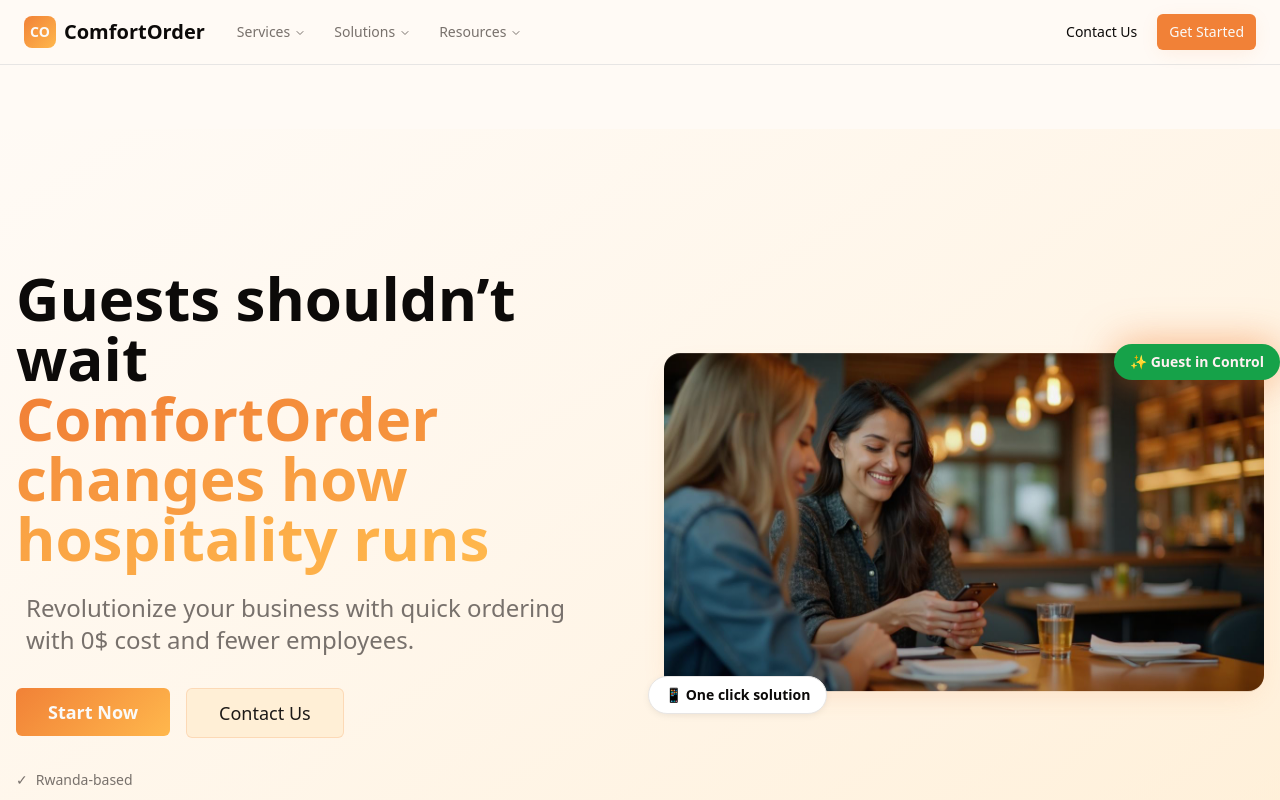
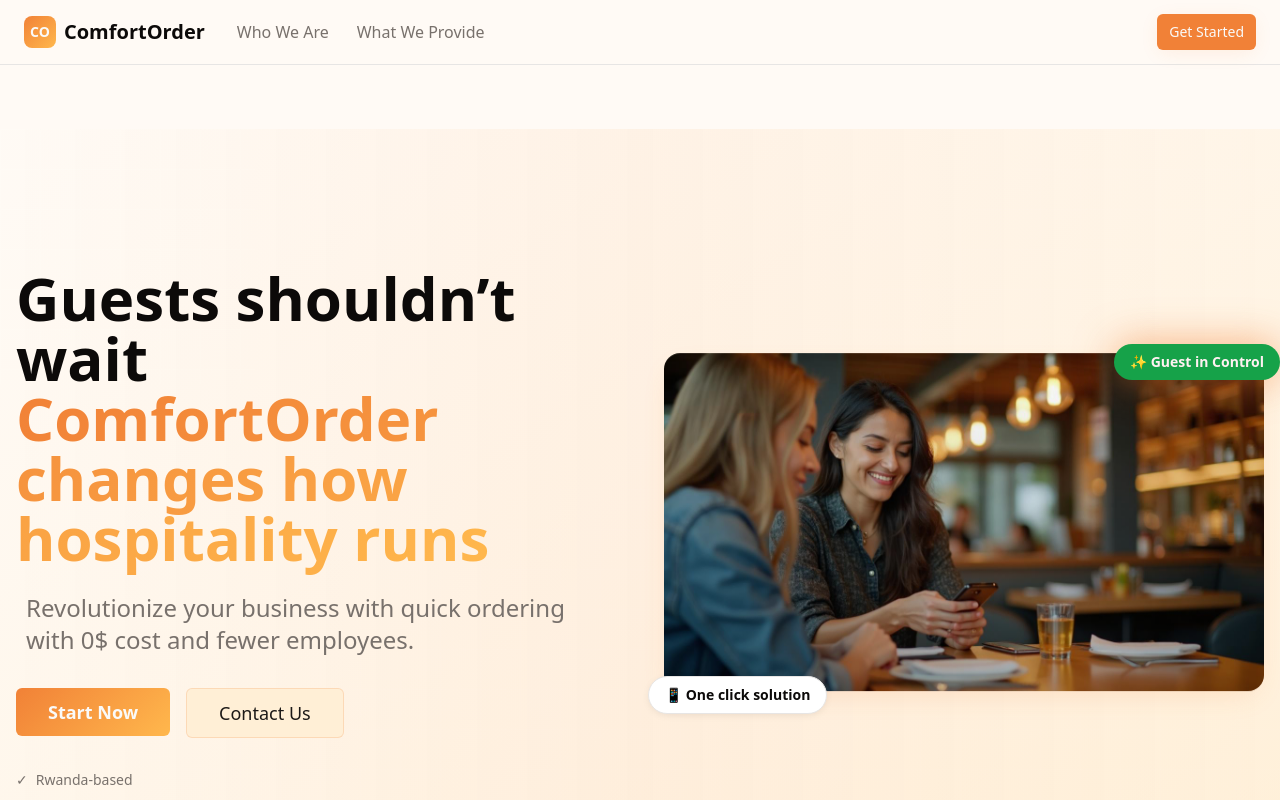
Before and after one commit to bilyv/comfortorder, a React (Vite) app: page / in a window 1280 px wide. Shown: the top 800 px of the page. Built offline with nearby package versions, Linux system fonts and the light colour scheme.

Commit message:
Update Navbar and Hero Section
Remove "Contact Us", "Service", and "Resources" from the navbar. Add "Who We Are" and "What We Provide" with specified text content. Move the hamburger icon to the right side. Add an animated, continuous grid background to the hero section.

```diff
--- a/src/components/Header.tsx
+++ b/src/components/Header.tsx
@@ -1,14 +1,10 @@
-import { BookOpenIcon, InfoIcon, LifeBuoyIcon } from "lucide-react";
 import Logo from "@/components/ui/logo";
-import { cn } from "@/lib/utils";
 import { Button } from "@/components/ui/button";
 import {
   NavigationMenu,
-  NavigationMenuContent,
   NavigationMenuItem,
   NavigationMenuLink,
   NavigationMenuList,
-  NavigationMenuTrigger,
 } from "@/components/ui/navigation-menu";
 import {
   Popover,
@@ -20,47 +16,12 @@ import ContactModal from "@/components/ContactModal";
 // Navigation links array to be used in both desktop and mobile menus
 const navigationLinks = [
   {
-    label: "Services",
-    submenu: true,
-    type: "description",
-    items: [
-      {
-        href: "#",
-        label: "Quick Ordering",
-        description: "Fast and efficient ordering system for guests.",
-      },
-      {
-        href: "#",
-        label: "Staff Management",
-        description: "Reduce staff workload with automated processes.",
-      },
-      {
-        href: "#",
-        label: "Analytics",
-        description: "Track performance and guest satisfaction.",
-      },
-    ],
+    href: "#testimonials",
+    label: "Who We Are"
   },
   {
-    label: "Solutions",
-    submenu: true,
-    type: "simple",
-    items: [
-      { href: "#", label: "For Restaurants" },
-      { href: "#", label: "For Hotels" },
-      { href: "#", label: "For Cafes" },
-      { href: "#", label: "For Bars" },
-    ],
-  },
-  {
-    label: "Resources",
-    submenu: true,
-    type: "icon",
-    items: [
-      { href: "#", label: "Getting Started", icon: "BookOpenIcon" },
-      { href: "#", label: "Support", icon: "LifeBuoyIcon" },
-      { href: "#", label: "About Us", icon: "InfoIcon" },
-    ],
+    href: "#pain",
+    label: "What We Provide"
   },
 ];
 
@@ -69,7 +30,35 @@ const Header = () => {
     <header className="bg-background/95 backdrop-blur-sm border-b border-border sticky top-0 z-50 px-4 md:px-6">
       <div className="flex h-16 items-center justify-between gap-4">
         {/* Left side */}
+        <div className="flex items-center gap-6">
+          <a href="#" className="text-primary hover:text-primary/90">
+            <Logo />
+          </a>
+          {/* Navigation menu */}
+          <NavigationMenu className="max-md:hidden">
+            <NavigationMenuList className="gap-2">
+              {navigationLinks.map((link, index) => (
+                <NavigationMenuItem key={index}>
+                  <NavigationMenuLink
+                    href={link.href}
+                    className="text-muted-foreground hover:text-primary py-1.5 font-medium px-2"
+                  >
+                    {link.label}
+                  </NavigationMenuLink>
+                </NavigationMenuItem>
+              ))}
+            </NavigationMenuList>
+          </NavigationMenu>
+        </div>
+
+        {/* Right side */}
         <div className="flex items-center gap-2">
+          <ContactModal>
+            <Button size="sm" className="text-sm">
+              Get Started
+            </Button>
+          </ContactModal>
+
           {/* Mobile menu trigger */}
           <Popover>
             <PopoverTrigger asChild>
@@ -105,155 +94,20 @@ const Header = () => {
                 </svg>
               </Button>
             </PopoverTrigger>
-            <PopoverContent align="start" className="w-64 p-1 md:hidden">
+            <PopoverContent align="end" className="w-64 p-1 md:hidden">
               <NavigationMenu className="max-w-none *:w-full">
                 <NavigationMenuList className="flex-col items-start gap-0 md:gap-2">
                   {navigationLinks.map((link, index) => (
                     <NavigationMenuItem key={index} className="w-full">
-                      {link.submenu ? (
-                        <>
-                          <div className="text-muted-foreground px-2 py-1.5 text-xs font-medium">
-                            {link.label}
-                          </div>
-                          <ul>
-                            {link.items.map((item, itemIndex) => (
-                              <li key={itemIndex}>
-                                <NavigationMenuLink
-                                  href={item.href}
-                                  className="py-1.5"
-                                >
-                                  {item.label}
-                                </NavigationMenuLink>
-                              </li>
-                            ))}
-                          </ul>
-                        </>
-                       ) : null}
-                      {/* Add separator between different types of items */}
-                      {index < navigationLinks.length - 1 &&
-                        // Show separator if:
-                        // 1. One is submenu and one is simple link OR
-                        // 2. Both are submenus but with different types
-                        ((!link.submenu &&
-                          navigationLinks[index + 1].submenu) ||
-                          (link.submenu &&
-                            !navigationLinks[index + 1].submenu) ||
-                          (link.submenu &&
-                            navigationLinks[index + 1].submenu &&
-                            link.type !== navigationLinks[index + 1].type)) && (
-                          <div
-                            role="separator"
-                            aria-orientation="horizontal"
-                            className="bg-border -mx-1 my-1 h-px w-full"
-                          />
-                        )}
+                      <NavigationMenuLink href={link.href} className="py-1.5">
+                        {link.label}
+                      </NavigationMenuLink>
                     </NavigationMenuItem>
                   ))}
                 </NavigationMenuList>
               </NavigationMenu>
             </PopoverContent>
           </Popover>
-          {/* Main nav */}
-          <div className="flex items-center gap-6">
-            <a href="#" className="text-primary hover:text-primary/90">
-              <Logo />
-            </a>
-            {/* Navigation menu */}
-            <NavigationMenu className="max-md:hidden">
-              <NavigationMenuList className="gap-2">
-                {navigationLinks.map((link, index) => (
-                  <NavigationMenuItem key={index}>
-                    {link.submenu ? (
-                      <>
-                        <NavigationMenuTrigger className="text-muted-foreground hover:text-primary bg-transparent px-2 py-1.5 font-medium *:[svg]:-me-0.5 *:[svg]:size-3.5">
-                          {link.label}
-                        </NavigationMenuTrigger>
-                        <NavigationMenuContent className="data-[motion=from-end]:slide-in-from-right-16! data-[motion=from-start]:slide-in-from-left-16! data-[motion=to-end]:slide-out-to-right-16! data-[motion=to-start]:slide-out-to-left-16! z-50 p-1">
-                          <ul
-                            className={cn(
-                              link.type === "description"
-                                ? "min-w-64"
-                                : "min-w-48"
-                            )}
-                          >
-                            {link.items.map((item, itemIndex) => (
-                              <li key={itemIndex}>
-                                <NavigationMenuLink
-                                  href={item.href}
-                                  className="py-1.5"
-                                >
-                                  {/* Display icon if present */}
-                                  {link.type === "icon" && "icon" in item && (
-                                    <div className="flex items-center gap-2">
-                                      {item.icon === "BookOpenIcon" && (
-                                        <BookOpenIcon
-                                          size={16}
-                                          className="text-foreground opacity-60"
-                                          aria-hidden="true"
-                                        />
-                                      )}
-                                      {item.icon === "LifeBuoyIcon" && (
-                                        <LifeBuoyIcon
-                                          size={16}
-                                          className="text-foreground opacity-60"
-                                          aria-hidden="true"
-                                        />
-                                      )}
-                                      {item.icon === "InfoIcon" && (
-                                        <InfoIcon
-                                          size={16}
-                                          className="text-foreground opacity-60"
-                                          aria-hidden="true"
-                                        />
-                                      )}
-                                      <span>{item.label}</span>
-                                    </div>
-                                  )}
-
-                                  {/* Display label with description if present */}
-                                  {link.type === "description" &&
-                                  "description" in item ? (
-                                    <div className="space-y-1">
-                                      <div className="font-medium">
-                                        {item.label}
-                                      </div>
-                                      <p className="text-muted-foreground line-clamp-2 text-xs">
-                                        {item.description}
-                                      </p>
-                                    </div>
-                                  ) : (
-                                    // Display simple label if not icon or description type
-                                    !link.type ||
-                                    (link.type !== "icon" &&
-                                      link.type !== "description" && (
-                                        <span>{item.label}</span>
-                                      ))
-                                  )}
-                                </NavigationMenuLink>
-                              </li>
-                            ))}
-                          </ul>
-                        </NavigationMenuContent>
-                      </>
-                    ) : null}
-                  </NavigationMenuItem>
-                ))}
-              </NavigationMenuList>
-            </NavigationMenu>
-          </div>
-        </div>
-        {/* Right side */}
-        <div className="flex items-center gap-2">
-          <ContactModal>
-            <Button variant="ghost" size="sm" className="text-sm">
-              Contact Us
-            </Button>
-          </ContactModal>
-          <ContactModal>
-            <Button size="sm" className="text-sm">
-              Get Started
-            </Button>
-          </ContactModal>
         </div>
       </div>
     </header>
--- a/src/components/HeroSection.tsx
+++ b/src/components/HeroSection.tsx
@@ -3,7 +3,11 @@ import { Badge } from "@/components/ui/badge";
 import heroImage from "@/assets/hero-guest.jpg";
 const HeroSection = () => {
   return <section className="relative min-h-screen flex items-center justify-center bg-gradient-hero overflow-hidden mt-16">
-      <div className="absolute inset-0 bg-gradient-to-br from-background/95 to-warm/50" />
+      {/* Animated Grid Background */}
+      <div className="absolute inset-0 bg-gradient-to-br from-background/95 to-warm/50">
+        <div className="absolute inset-0 bg-grid-pattern opacity-10 animate-pulse"></div>
+        <div className="absolute inset-0 bg-gradient-to-r from-transparent via-primary/5 to-transparent animate-pulse-glow"></div>
+      </div>
 
       <div className="container mx-auto px-4 relative z-10">
         <div className="grid lg:grid-cols-2 gap-12 items-center">
--- a/src/components/PainSection.tsx
+++ b/src/components/PainSection.tsx
@@ -45,7 +45,7 @@ const PainSection = () => {
     with: "Multi-language support (e.g., Kinyarwanda, English) breaks barriers — making it easy for all guests to order confidently.",
     icon: "🌍"
   }];
-  return <section className="py-20 bg-background">
+  return <section id="pain" className="py-20 bg-background">
       <div className="container mx-auto px-4">
         <div className="text-center mb-16">
           <h2 className="text-3xl md:text-5xl font-bold mb-6">
--- a/src/components/TestimonialsSection.tsx
+++ b/src/components/TestimonialsSection.tsx
@@ -25,7 +25,7 @@ const TestimonialsSection = () => {
     business: "Coastal Cafés",
     metric: "40% more repeat visits"
   }];
-  return <section className="py-20 bg-background">
+  return <section id="testimonials" className="py-20 bg-background">
       <div className="container mx-auto px-4">
         <div className="text-center mb-16">
           <h2 className="text-3xl md:text-5xl font-bold mb-6">
```
Also changed, not shown: src/index.css (+33 -0 lines).
